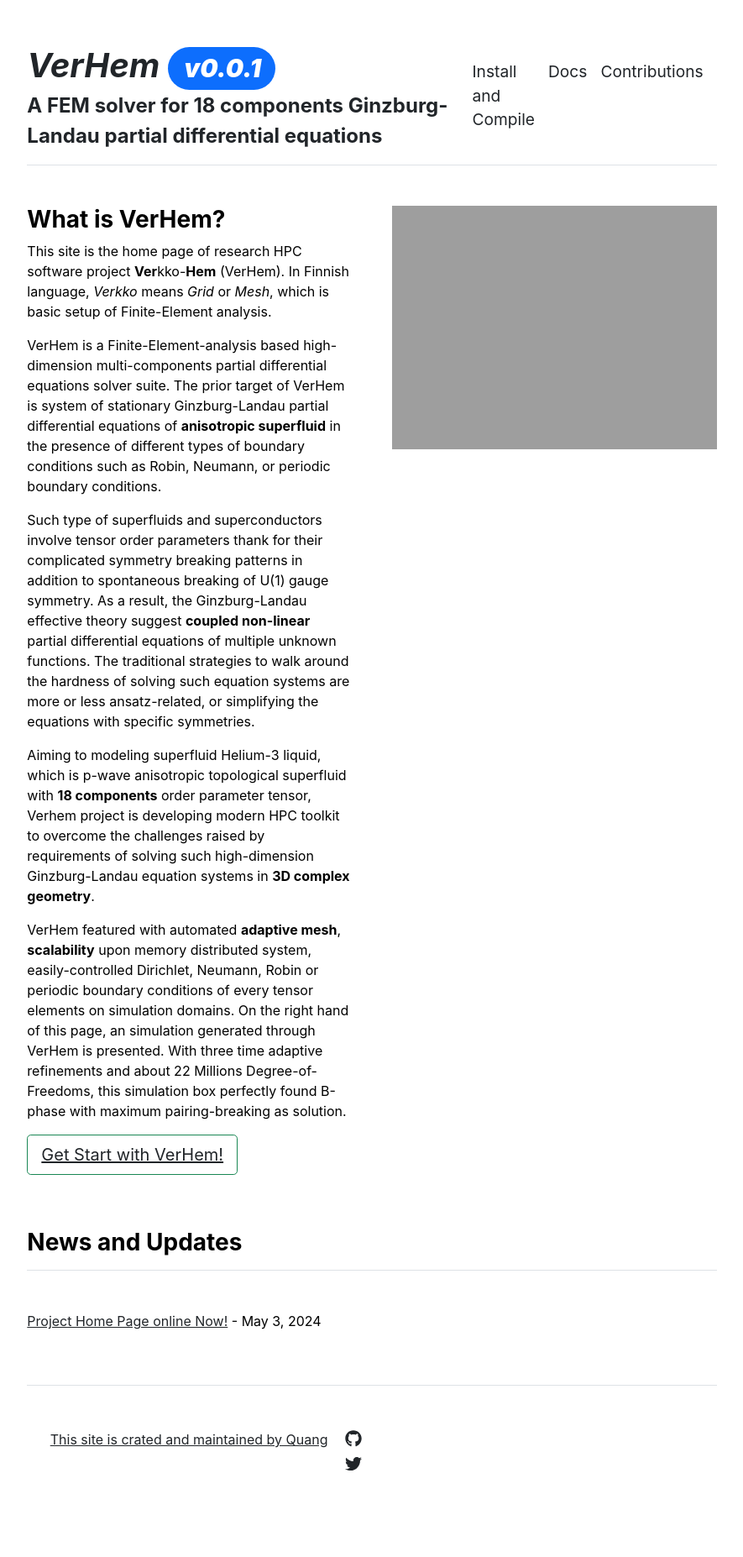
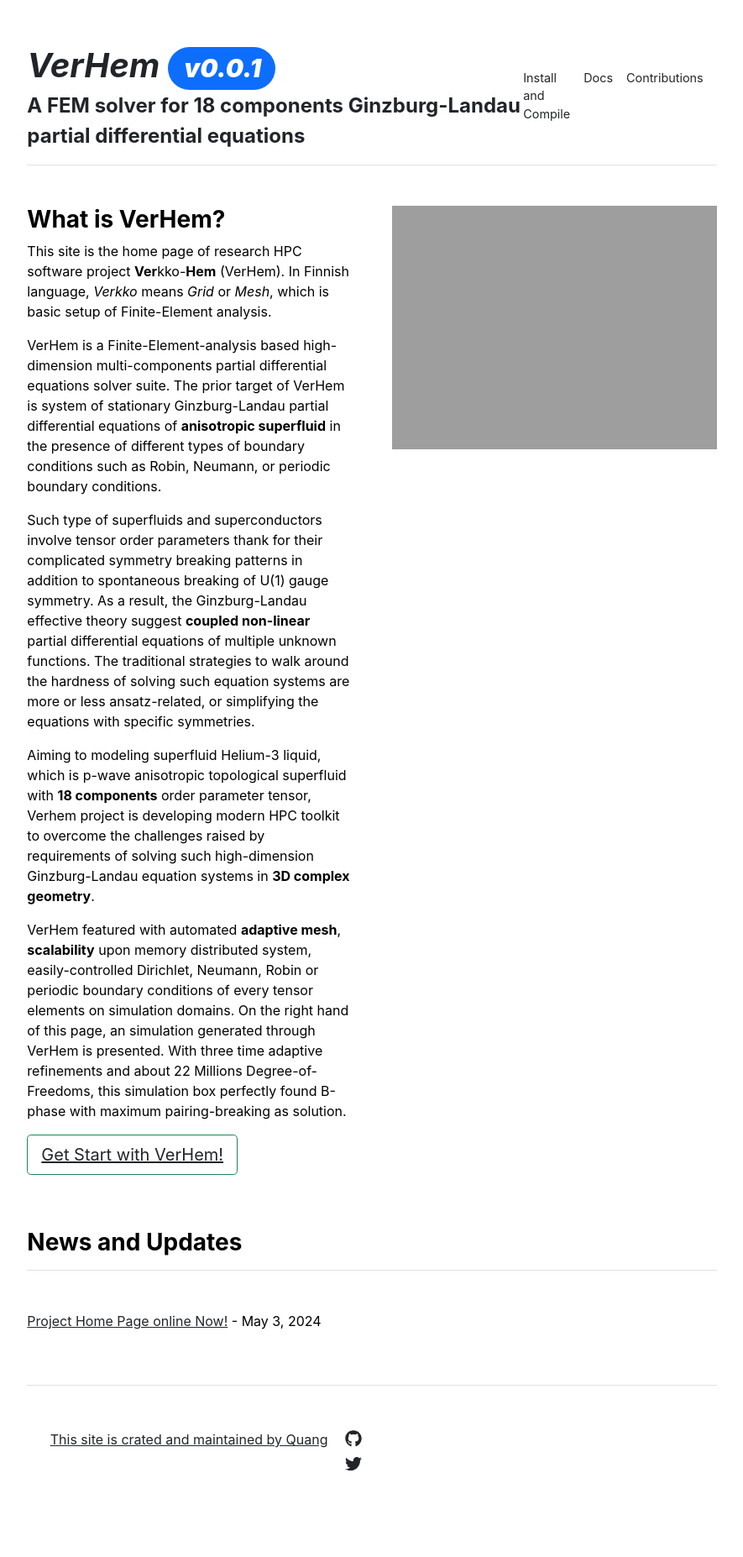
Before and after one commit to VerHem/VerHem.github.io, a Jekyll site: the page built from index.md, in a window 1280 px wide. Shown: the whole page at 84% size, without its empty margins (197-1082 px from the left). Built offline with Jekyll 4.4.1, drawn with Linux system fonts in a browser that asks for light colours.

Commit message:
change _includes/header.html font size

```diff
--- a/_includes/header.html
+++ b/_includes/header.html
@@ -16,7 +16,7 @@
   </div>
   <nav class="d-inline-flex mt-2 mt-md-0 ms-md-auto">
     {% for item in site.data.settings.menu %}
-      <a class="me-3 py-2 text-decoration-none" href="{{ site.github.url }}{{ item.url }}"  style="font-size: 1.2rem;">
+      <a class="me-3 py-2 text-decoration-none" href="{{ site.github.url }}{{ item.url }}"  style="font-size: 0.9rem;">
         {{ item.name }}
       </a>
     {% endfor %}
```
